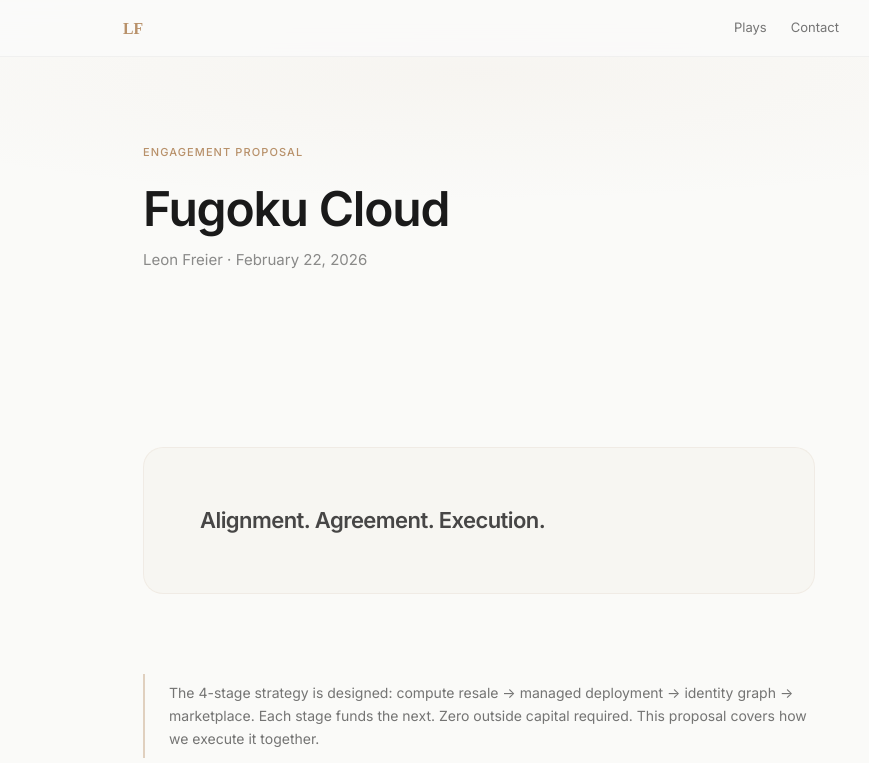
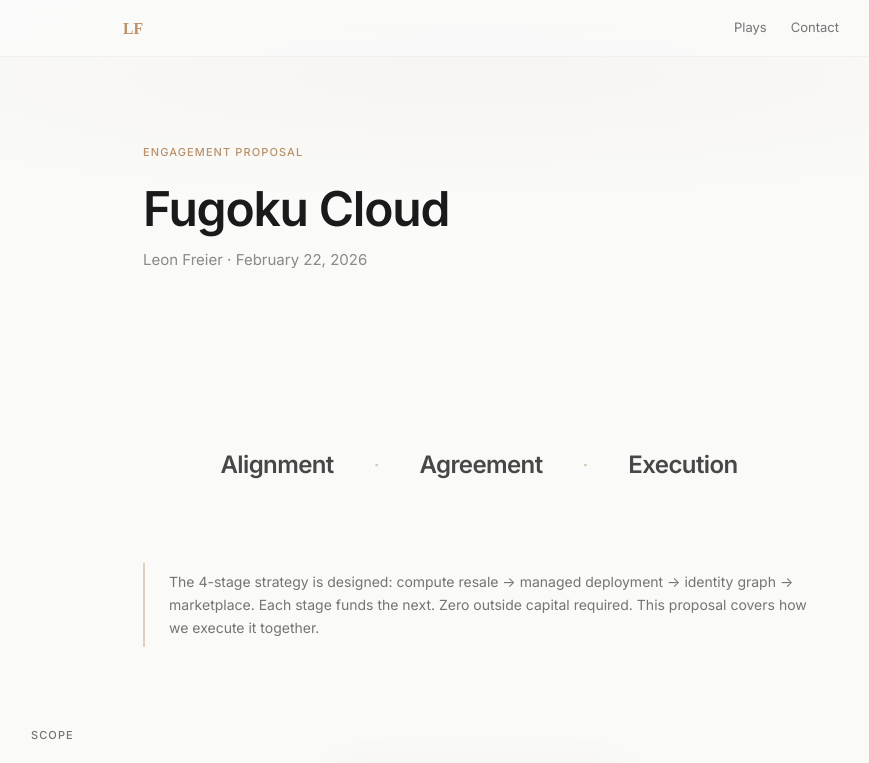
Before and after one commit to Apex-Sudo/leonfreier, a Next.js app: page /fugoku in a window 1280 px wide. Shown: the top 763 px of the page, without its empty margins (161-1030 px from the left). Built offline with nearby package versions, Linux system fonts and the light colour scheme.

Commit message:
Fugoku: styled AAE as centered trio with gold separators

```diff
--- a/app/fugoku/page.tsx
+++ b/app/fugoku/page.tsx
@@ -22,10 +22,13 @@ export default function FugokuProposal() {
       {/* ═══ Purpose ═══ */}
       <section className="px-6 py-16 md:py-20">
         <div className="max-w-2xl mx-auto">
-          <div className="section-module">
-            <p className="text-[20px] md:text-[22px] font-semibold tracking-tight text-foreground/80">
-              Alignment. Agreement. Execution.
-            </p>
+          <div className="flex items-center justify-center gap-6 md:gap-10">
+            {["Alignment", "Agreement", "Execution"].map((word, i) => (
+              <div key={word} className="flex items-center gap-6 md:gap-10">
+                <span className="text-[20px] md:text-[24px] font-semibold tracking-tight text-foreground/80">{word}</span>
+                {i < 2 && <span className="text-accent/50 text-[20px]">·</span>}
+              </div>
+            ))}
           </div>
         </div>
       </section>
```
